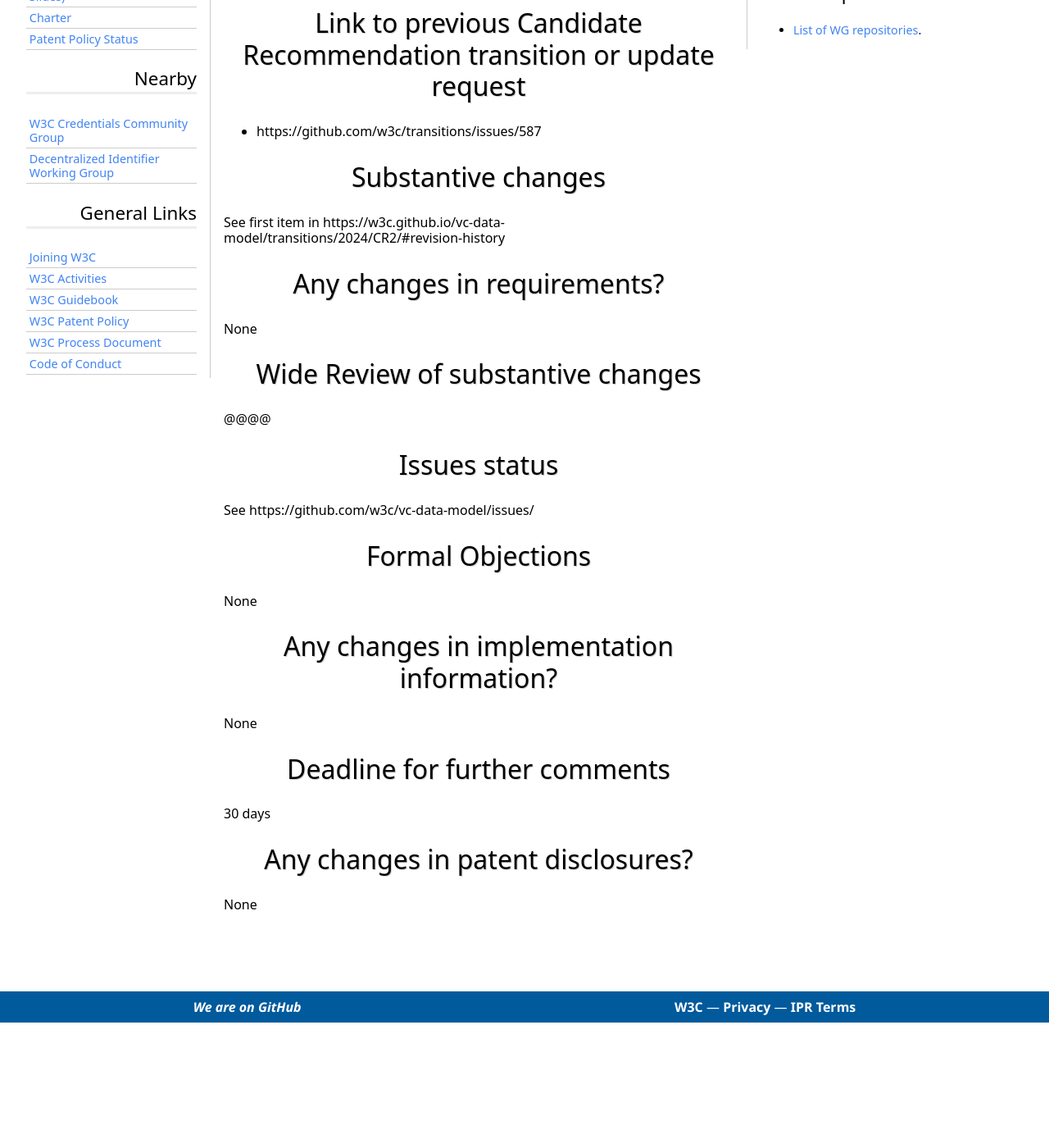
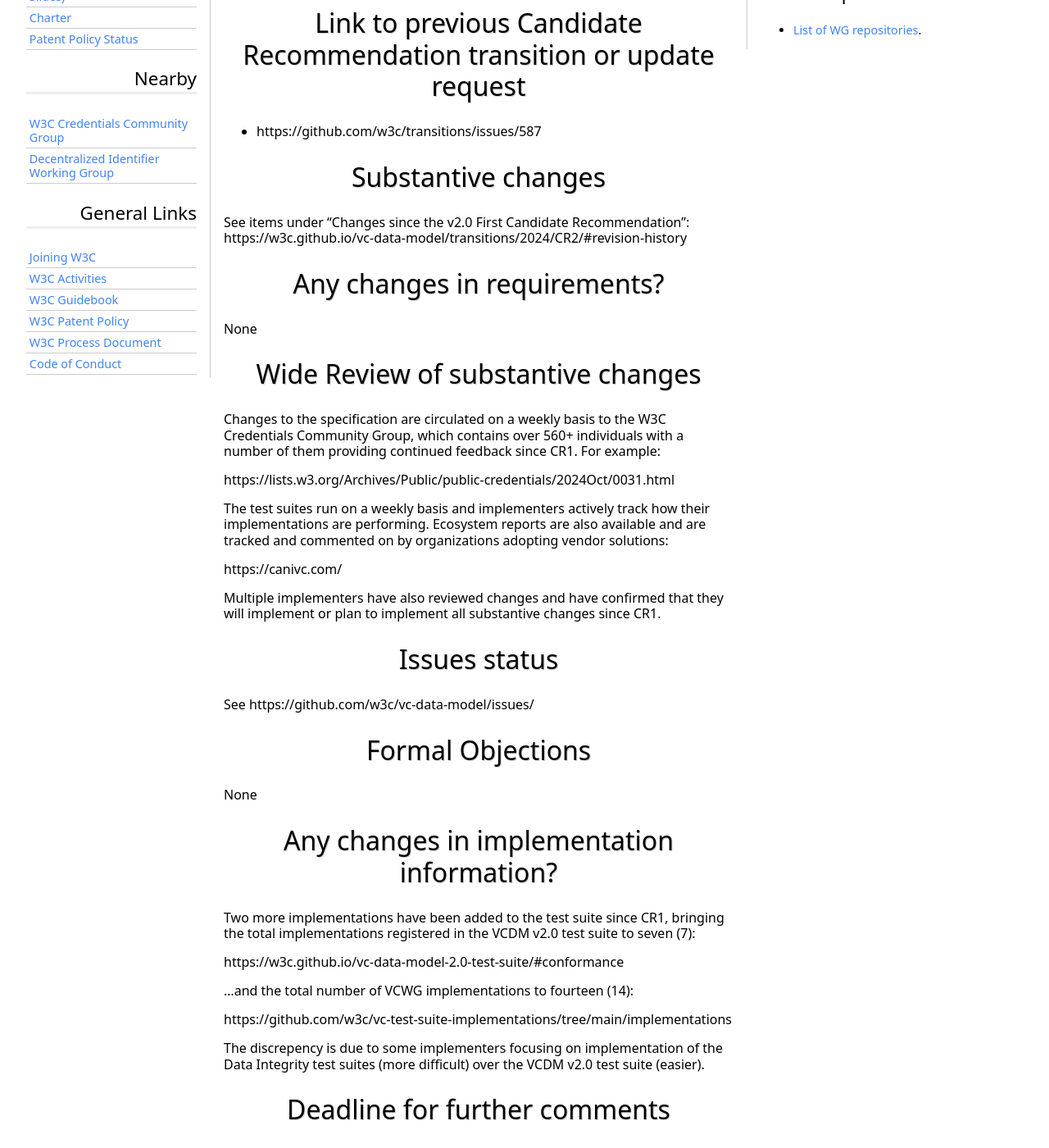
Before and after one commit to w3c/verifiable-credentials, a Jekyll site: the page built from admin/CR2-vcdm-Oct-2024/Approval_request.md, in a window 1280 px wide and 1400 px high, scrolled down 533 px. Shown: the whole window at 82% size. Built offline with Jekyll 4.4.1, drawn with Linux system fonts in a browser that asks for light colours; some web fonts are replaced; our own code applies the rules of GitHub Pages for plain Markdown files; before the commit the page ends 1780 px from its top, so only the background shows below that.

Commit message:
Add missing details to CR2 approval request.

```diff
--- a/admin/CR2-vcdm-Oct-2024/Approval_request.md
+++ b/admin/CR2-vcdm-Oct-2024/Approval_request.md
@@ -16,7 +16,7 @@ Issue Title: CR Snapshot Update Request for Verifiable Credentials Data Model v2
 
 # Substantive changes
 
-See first item in https://w3c.github.io/vc-data-model/transitions/2024/CR2/#revision-history
+See items under "Changes since the v2.0 First Candidate Recommendation": https://w3c.github.io/vc-data-model/transitions/2024/CR2/#revision-history
 
 # Any changes in requirements?
 
@@ -24,7 +24,15 @@ None
 
 # Wide Review of substantive changes
 
-@@@@
+Changes to the specification are circulated on a weekly basis to the W3C Credentials Community Group, which contains over 560+ individuals with a number of them providing continued feedback since CR1. For example:
+
+https://lists.w3.org/Archives/Public/public-credentials/2024Oct/0031.html
+
+The test suites run on a weekly basis and implementers actively track how their implementations are performing. Ecosystem reports are also available and are tracked and commented on by organizations adopting vendor solutions:
+
+https://canivc.com/
+
+Multiple implementers have also reviewed changes and have confirmed that they will implement or plan to implement all substantive changes since CR1.
 
 # Issues status
 
@@ -36,13 +44,20 @@ None
 
 # Any changes in implementation information?
 
-None
+Two more implementations have been added to the test suite since CR1, bringing the total implementations registered in the VCDM v2.0 test suite to seven (7):
+
+https://w3c.github.io/vc-data-model-2.0-test-suite/#conformance
+
+...and the total number of VCWG implementations to fourteen (14):
+
+https://github.com/w3c/vc-test-suite-implementations/tree/main/implementations
+
+The discrepency is due to some implementers focusing on implementation of the Data Integrity test suites (more difficult) over the VCDM v2.0 test suite (easier).
 
 # Deadline for further comments
 
 30 days
 
-
 # Any changes in patent disclosures?
 
 None
```
